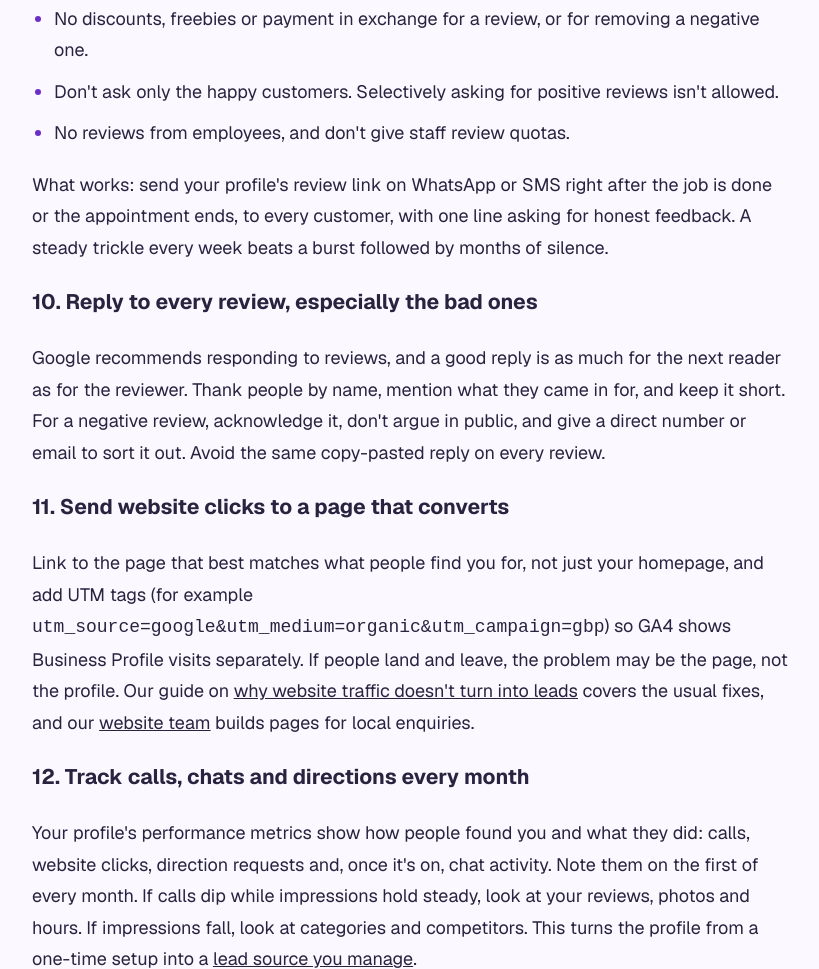
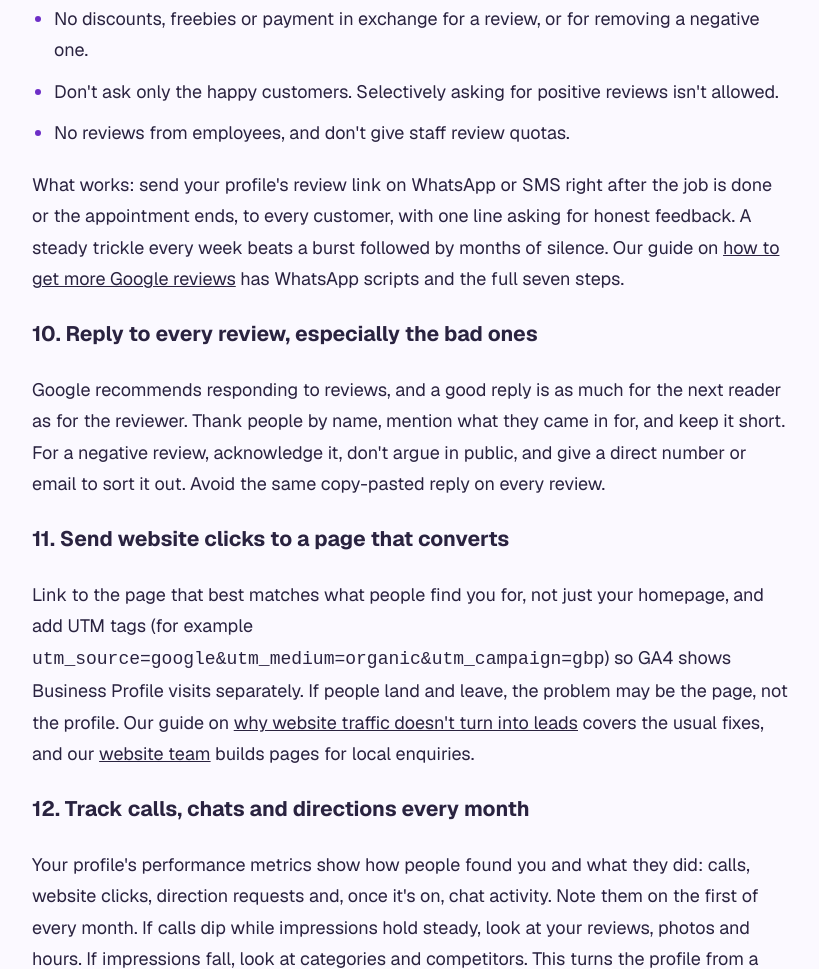
Before and after one commit to greyleads5/GreyLeads, a plain HTML site: page blog/google-business-profile-checklist-bangalore.html in a window 1280 px wide. Shown: the part 4424-5393 px from the top of the page, without its empty margins (228-1047 px from the left). Drawn offline with Linux system fonts and the light colour scheme.

Commit message:
Fix Semrush internal-linking notices: link orphaned Chennai page and the Google reviews post
- Chennai agency questions post now links to /digital-marketing-agency-chennai (was orphaned: in sitemap, no internal links)
- GBP checklist step 9 now links to /blog/get-more-google-reviews (had only one internal link)

Co-Authored-By: Claude Opus 5.5 <noreply@anthropic.com>
Claude-Session: https://claude.ai/code/session_01BkbnQmsj38pyhFSvxbnDvN

```diff
--- a/blog/google-business-profile-checklist-bangalore.html
+++ b/blog/google-business-profile-checklist-bangalore.html
@@ -373,7 +373,7 @@ html.gl-rd-lock,html.gl-rd-lock body{overflow:hidden}
 <li>Don't ask only the happy customers. Selectively asking for positive reviews isn't allowed.</li>
 <li>No reviews from employees, and don't give staff review quotas.</li>
 </ul>
-<p>What works: send your profile's review link on WhatsApp or SMS right after the job is done or the appointment ends, to every customer, with one line asking for honest feedback. A steady trickle every week beats a burst followed by months of silence.</p>
+<p>What works: send your profile's review link on WhatsApp or SMS right after the job is done or the appointment ends, to every customer, with one line asking for honest feedback. A steady trickle every week beats a burst followed by months of silence. Our guide on <a href="/blog/get-more-google-reviews">how to get more Google reviews</a> has WhatsApp scripts and the full seven steps.</p>
 <h3>10. Reply to every review, especially the bad ones</h3>
 <p>Google recommends responding to reviews, and a good reply is as much for the next reader as for the reviewer. Thank people by name, mention what they came in for, and keep it short. For a negative review, acknowledge it, don't argue in public, and give a direct number or email to sort it out. Avoid the same copy-pasted reply on every review.</p>
 <h3>11. Send website clicks to a page that converts</h3>
```
Also changed, not shown: blog/digital-marketing-agency-chennai-questions.html (+1 -1 lines).
